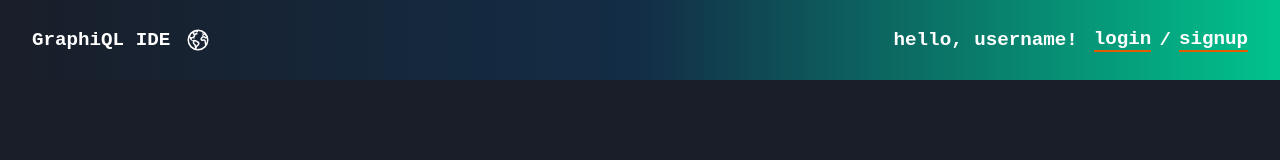
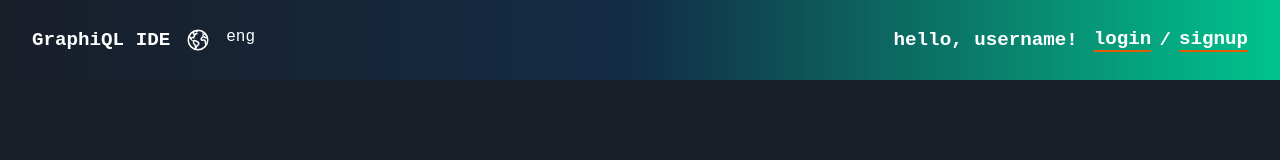
Before and after one commit to xu69ux/graphiql-app, a React (Vite) app: page / in a window 1280 px wide. Shown: the top 160 px of the page. Built offline with nearby package versions, Linux system fonts and the light colour scheme; no server answers.

Commit message:
feat: add seleceted language for change language icon

```diff
--- a/src/components/Header/components/LanguageMenu.tsx
+++ b/src/components/Header/components/LanguageMenu.tsx
@@ -23,6 +23,9 @@ export const LanguageMenu: FC<ILanguageMenuProps> = ({ isScrolled }) => {
         className={`lang-icon ${isScrolled ? 'scrolled' : ''}`}
         title={translations[language]?.titleLanguage}
       />
+      <Fade show={!isDropdownOpen}>
+        <div className='lang-name'>{language}</div>
+      </Fade>
       <Fade show={isDropdownOpen}>
         <div className='lang-dropdown'>
           <button
--- a/src/styles/LanguageMenu.css
+++ b/src/styles/LanguageMenu.css
@@ -40,6 +40,12 @@
 .lang-dropdown.open {
   opacity: 1;
   visibility: visible;
+}
+
+.lang-name {
+  position: absolute;
+  font-size: 1rem;
+  margin-right: 0.5rem;
 }
 
 .lang-menu button {
```
